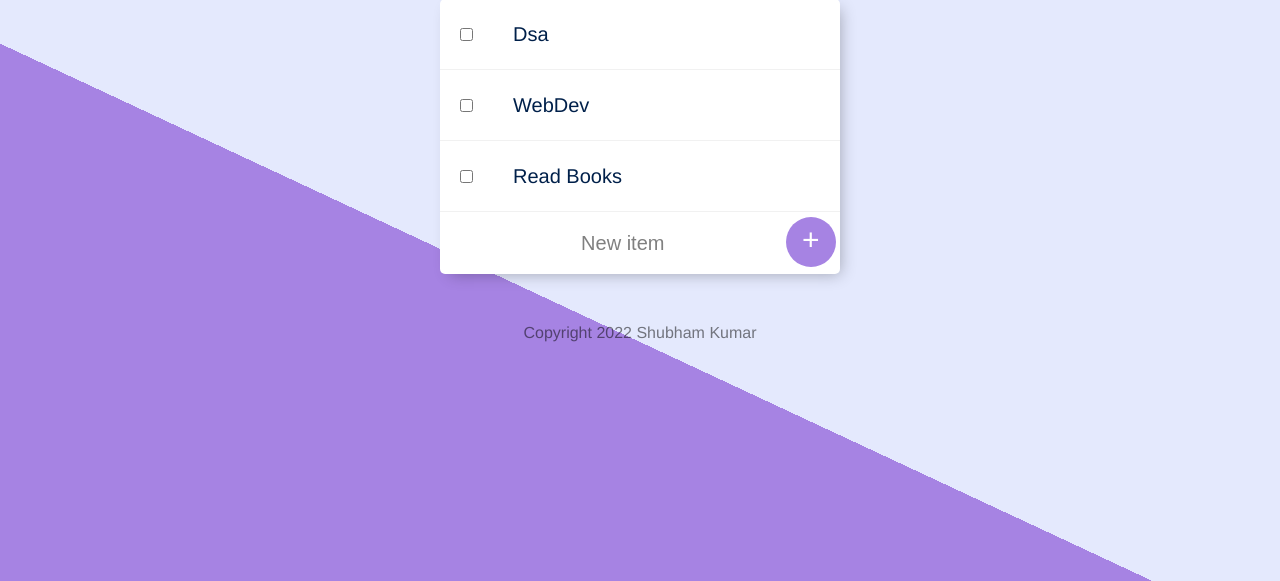
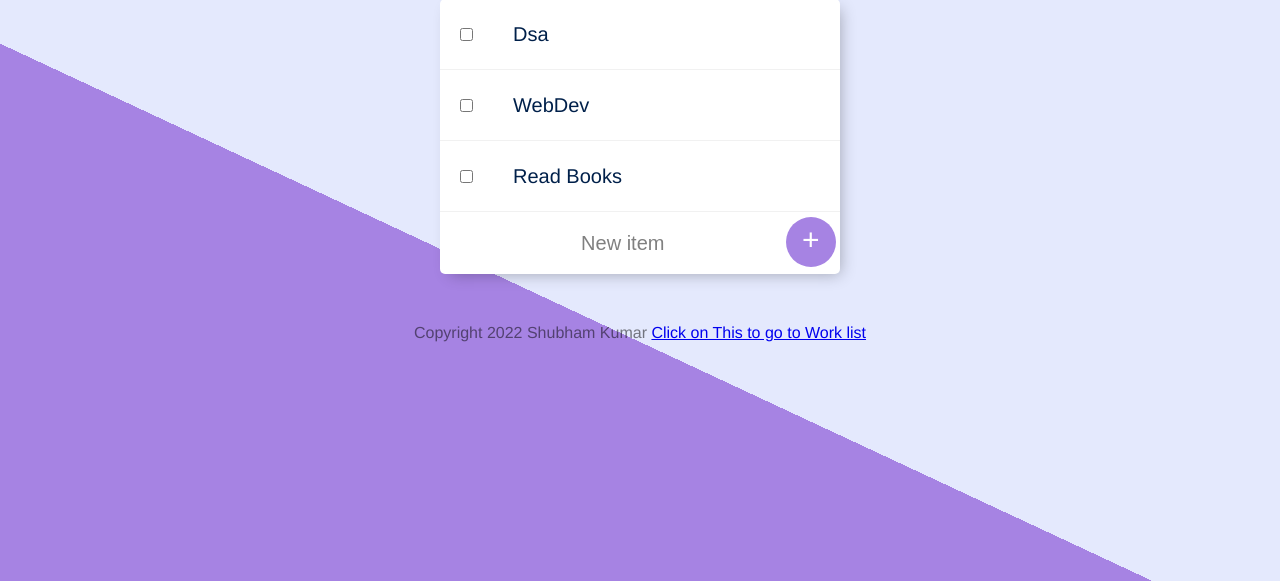
Before and after one commit to shubhamkr3011/To_Do_List, a Node server app: page / in a window 1280 px wide. Shown: the part 158-739 px from the top of the page. Run offline with Node 20, Linux system fonts and the light colour scheme.

Commit message:
Updated the footer

```diff
--- a/views/footer.ejs
+++ b/views/footer.ejs
@@ -1,5 +1,6 @@
 </body>
 <footer>
     Copyright 2022 Shubham Kumar
+    <a href="https://to-do-list-6bec.onrender.com/work">Click on This to go to Work list</a>
 </footer>
 </html>
```
